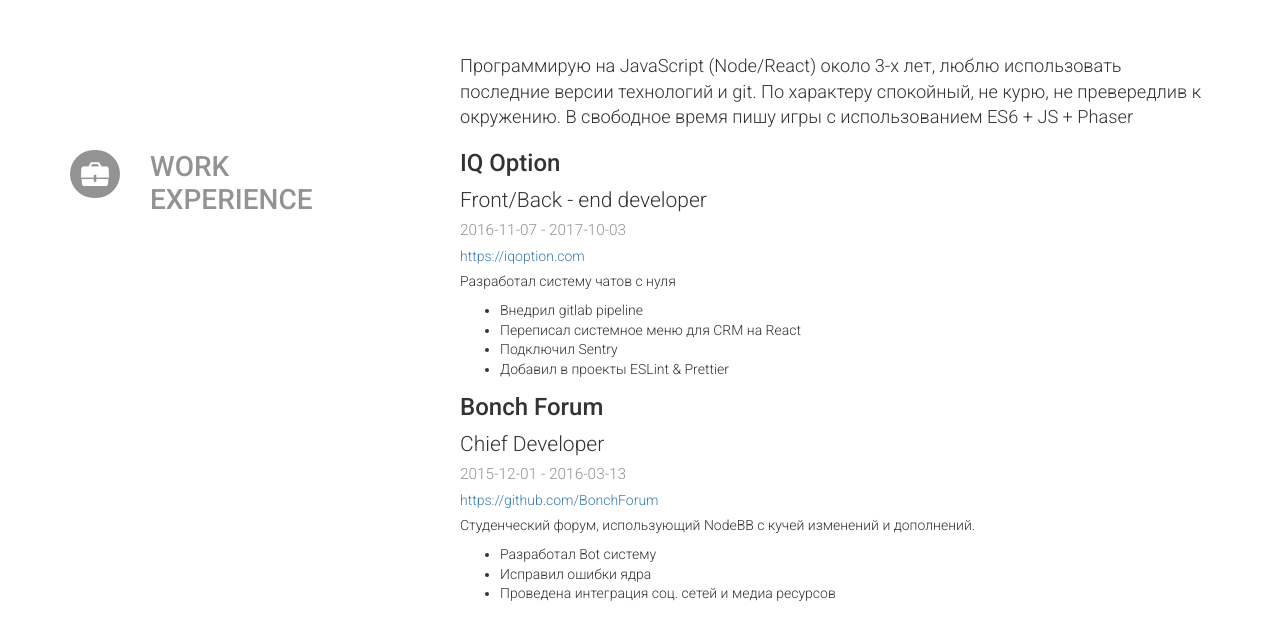
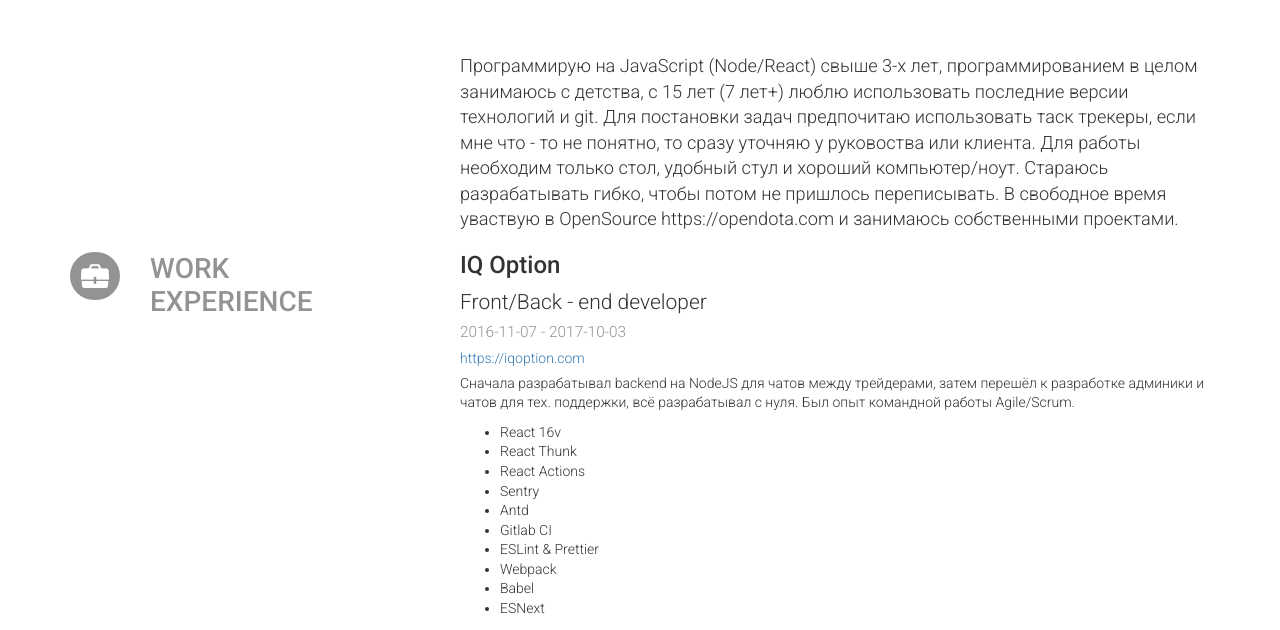
Before and after one commit to Luchanso/resume, a website: page index.html in a window 1280 px wide. Shown: the part 293-923 px from the top of the page. Drawn offline with nearby package versions, Linux system fonts and the light colour scheme.

Commit message:
Update resume

```diff
--- a/index.html
+++ b/index.html
@@ -7,8 +7,8 @@
 
 	<title>Luchansky Oleg</title>
 
-	<link href="https://bootswatch.com/lumen/bootstrap.min.css" rel="stylesheet">
-	<link href='https://fonts.googleapis.com/css?family=Roboto:500,300' rel='stylesheet' type='text/css'>
+	<link href="http://bootswatch.com/lumen/bootstrap.min.css" rel="stylesheet">
+	<link href='http://fonts.googleapis.com/css?family=Roboto:500,300' rel='stylesheet' type='text/css'>
 	<style>
 	body {
 	background: #fff;
@@ -541,7 +541,7 @@
 			<div id="summary" class="row">
 				<div class="col-sm-8 col-sm-offset-4 col-xs-12">
 					<div class="summary">
-						<p class="lead">Программирую на JavaScript (Node/React) около 3-х лет, люблю использовать последние версии технологий и git. По характеру спокойный, не курю, не превередлив к окружению. В свободное время пишу игры с использованием ES6 + JS + Phaser</p>
+						<p class="lead">Программирую на JavaScript (Node/React) свыше 3-х лет, программированием в целом занимаюсь с детства, с 15 лет (7 лет+) люблю использовать последние версии технологий и git. Для постановки задач предпочитаю использовать таск трекеры, если мне что - то не понятно, то сразу уточняю у руковоства или клиента. Для работы необходим только стол, удобный стул и хороший компьютер/ноут. Стараюсь разрабатывать гибко, чтобы потом не пришлось переписывать. В свободное время уваствую в OpenSource https://opendota.com и занимаюсь собственными проектами.</p>
 					</div>
 				</div>
 			</div>
@@ -576,13 +576,19 @@
 					<a href="https://iqoption.com">https://iqoption.com</a>
 				</div>
 				<div class="summary">
-					<p>Разработал систему чатов с нуля</p>
+					<p>Сначала разрабатывал backend на NodeJS для чатов  между трейдерами, затем перешёл к разработке админики и чатов для тех. поддержки, всё разрабатывал с нуля. Был опыт командной работы Agile/Scrum.</p>
 				</div>
 				<ul class="highlights">
-					<li>Внедрил gitlab pipeline</li>
-					<li>Переписал системное меню для CRM на React</li>
-					<li>Подключил Sentry</li>
-					<li>Добавил в проекты ESLint &amp; Prettier</li>
+					<li>React 16v</li>
+					<li>React Thunk</li>
+					<li>React Actions</li>
+					<li>Sentry</li>
+					<li>Antd</li>
+					<li>Gitlab CI</li>
+					<li>ESLint &amp; Prettier</li>
+					<li>Webpack</li>
+					<li>Babel</li>
+					<li>ESNext</li>
 				</ul>
 			</div>
 			<div class="item">
@@ -650,7 +656,7 @@
 					<p>Разрабатывал Email модуль</p>
 				</div>
 				<ul class="highlights">
-					<li>Разработал поддержку SSL </li>
+					<li>Разработал поддержку SSL</li>
 					<li>Добавил отправку писем через Gmail и Yandex</li>
 				</ul>
 			</div>
```
Also changed, not shown: package.json (+6 -2 lines), 2 other files.
